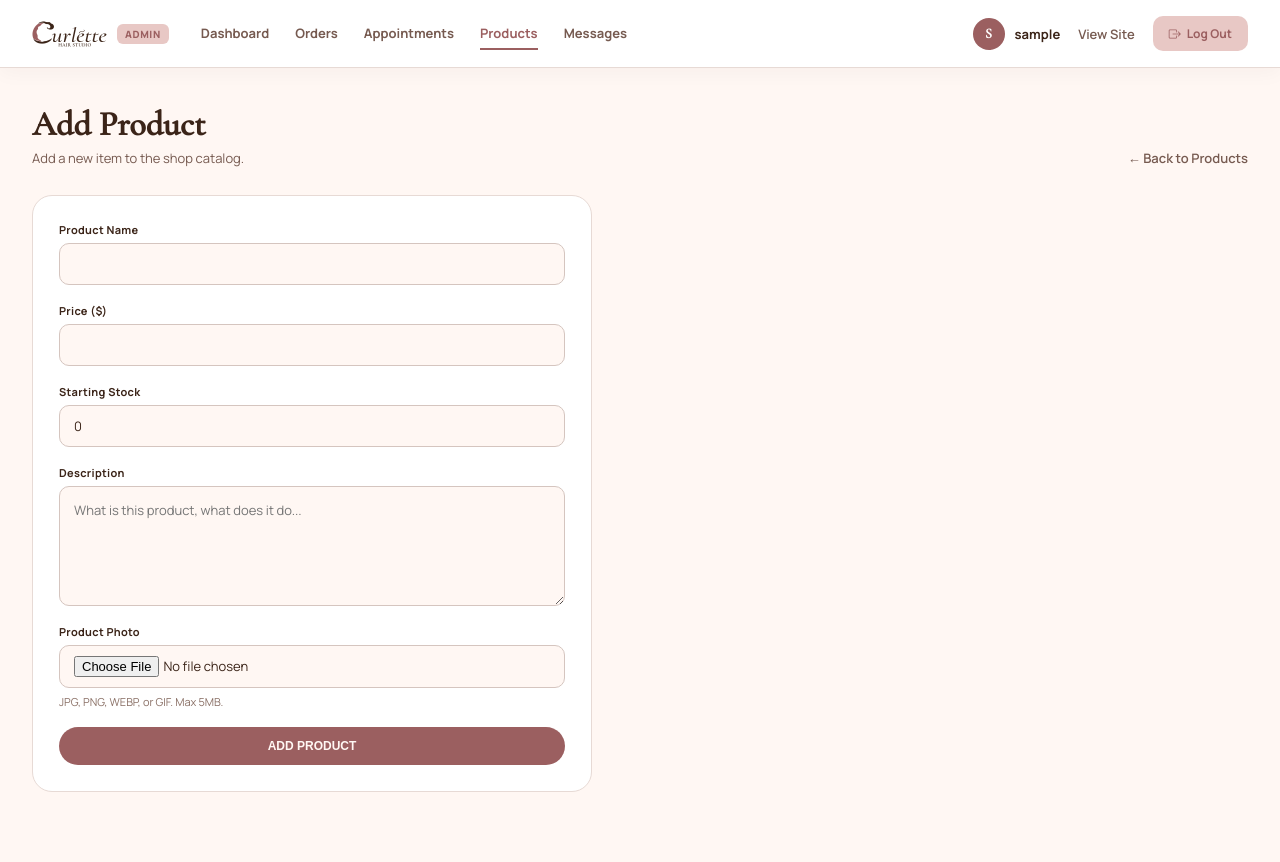
After one commit to pshayeen/CURLETTE, a PHP site: page /admin/add-product.php in a window 1280 px wide. The commit adds this page. Run offline with PHP 8.4, Linux system fonts and the light colour scheme; the visitor is signed in with stand-in values (Sample User, id 1).

Commit message:
feat: add product management and photo upload for admin

```diff
--- /dev/null
+++ b/admin/add-product.php
@@ -0,0 +1,74 @@
+<?php
+require 'guard.php';
+
+$adminActive = 'products';
+$status  = $_GET['status'] ?? null;
+$message = $_GET['message'] ?? null;
+?>
+<!DOCTYPE html>
+<html lang="en">
+<head>
+    <meta charset="UTF-8">
+    <meta name="viewport" content="width=device-width, initial-scale=1.0">
+    <title>Add Product — Admin — Curlétte</title>
+    <link rel="icon" href="../assets/C-icon.png" type="image/png">
+    <link href="https://fonts.googleapis.com/css2?family=Cormorant+Garamond:ital,wght@0,500,600;1,500&family=Manrope:wght@400;500;600;700;800&display=swap" rel="stylesheet">
+    <link href="https://cdn.jsdelivr.net/npm/bootstrap-icons@1.13.1/font/bootstrap-icons.min.css" rel="stylesheet">
+    <link rel="stylesheet" href="../assets/css/style.css">
+    <link rel="stylesheet" href="../assets/css/admin.css">
+</head>
+<body>
+
+<?php include 'partials/nav.php'; ?>
+
+<main class="admin-main">
+
+    <div class="admin-page-header">
+        <div>
+            <h1>Add Product</h1>
+            <p>Add a new item to the shop catalog.</p>
+        </div>
+        <a href="products.php" class="admin-link">← Back to Products</a>
+    </div>
+
+    <?php if ($status === 'error' && $message): ?>
+        <div class="admin-notice error"><?= htmlspecialchars($message, ENT_QUOTES, 'UTF-8') ?></div>
+    <?php endif; ?>
+
+    <div class="admin-panel admin-form-panel">
+        <form action="create-product.php" method="post" enctype="multipart/form-data" class="admin-form">
+
+            <div class="form-group">
+                <label for="name">Product Name</label>
+                <input type="text" id="name" name="name" required>
+            </div>
+
+            <div class="form-group">
+                <label for="price">Price ($)</label>
+                <input type="number" id="price" name="price" min="0.01" step="0.01" required>
+            </div>
+
+            <div class="form-group">
+                <label for="stock_quantity">Starting Stock</label>
+                <input type="number" id="stock_quantity" name="stock_quantity" min="0" value="0" required>
+            </div>
+
+            <div class="form-group">
+                <label for="description">Description</label>
+                <textarea id="description" name="description" rows="4" placeholder="What is this product, what does it do..." required></textarea>
+            </div>
+
+            <div class="form-group">
+                <label for="image">Product Photo</label>
+                <input type="file" id="image" name="image" accept=".jpg,.jpeg,.png,.webp,.gif" required>
+                <small class="admin-form-hint">JPG, PNG, WEBP, or GIF. Max 5MB.</small>
+            </div>
+
+            <button type="submit" class="btn-main">ADD PRODUCT</button>
+        </form>
+    </div>
+
+</main>
+
+</body>
+</html>
--- a/assets/css/admin.css
+++ b/assets/css/admin.css
@@ -494,6 +494,52 @@ a {
     cursor: pointer;
 }
 
+/* add product form */
+
+.admin-form-panel {
+    max-width: 560px;
+}
+
+.admin-form {
+    display: flex;
+    flex-direction: column;
+    gap: 18px;
+}
+
+.admin-form-hint {
+    color: #8A7066;
+    font-size: 11px;
+}
+
+.admin-form input[type="file"] {
+    padding: 10px 14px;
+}
+
+/* per-row photo upload in the products table */
+
+.admin-photo-form {
+    display: flex;
+    flex-direction: column;
+    gap: 6px;
+}
+
+.admin-photo-form input[type="file"] {
+    width: 170px;
+    font-size: 11px;
+}
+
+.admin-photo-form button {
+    align-self: flex-start;
+    padding: 6px 12px;
+    border: 0;
+    border-radius: 8px;
+    background: var(--primary-color);
+    color: #fff;
+    font-size: 11px;
+    font-weight: 700;
+    cursor: pointer;
+}
+
 .admin-empty {
     padding: 50px 20px;
     text-align: center;
```
Also changed, not shown: admin/create-product.php (added, +59 -0 lines), admin/products.php (+23 -2 lines), admin/update-product-image.php (added, +26 -0 lines), includes/uploads.php (added, +49 -0 lines), assets/products/.htaccess (added).
